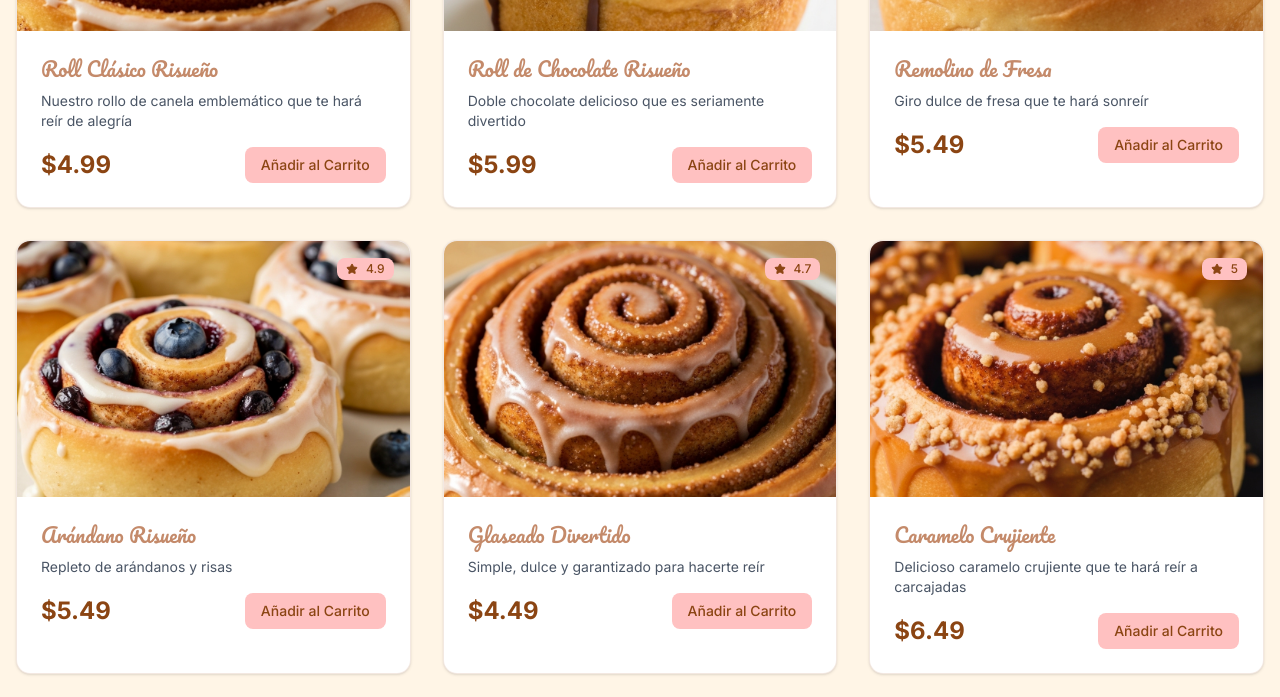
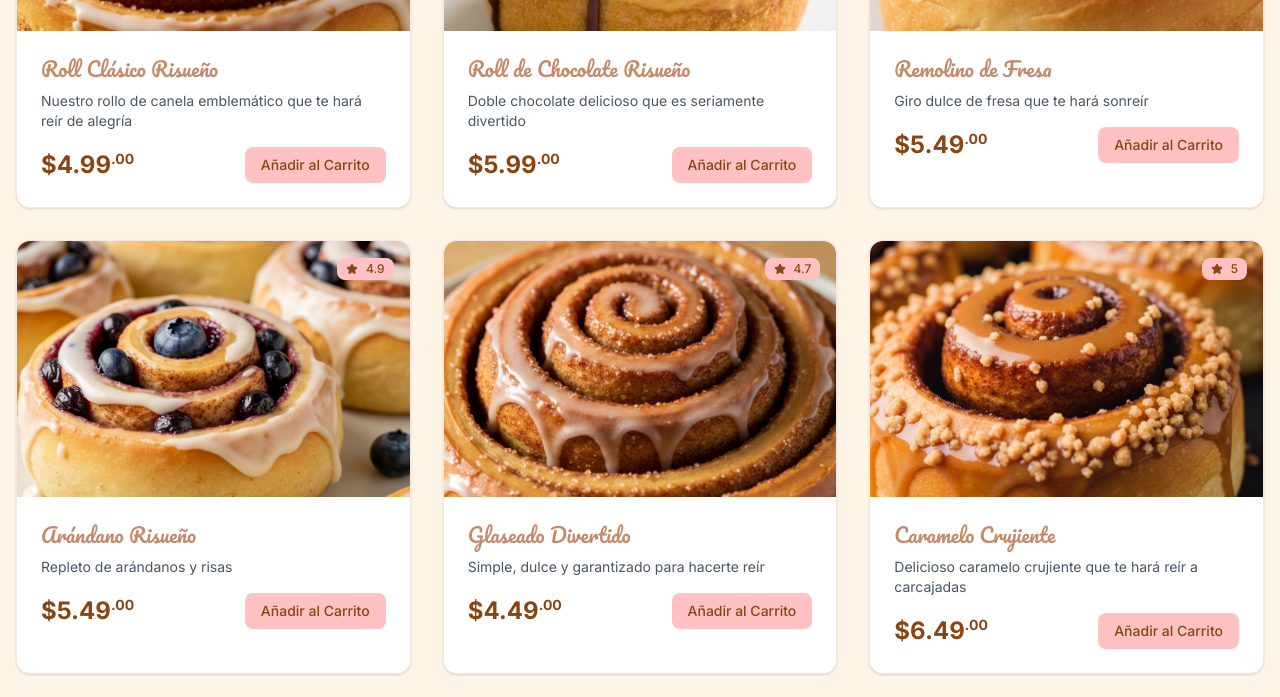
Before and after one commit to abimael92/Funny-Rolls, a Next.js app: page / in a window 1280 px wide. Shown: the part 1380-2077 px from the top of the page. Built offline with nearby package versions, Linux system fonts and the light colour scheme.

Commit message:
Traducción de MenuSection al español, actualización de nombres de productos y descripciones

```diff
--- a/components/sections/MenuSection.tsx
+++ b/components/sections/MenuSection.tsx
@@ -51,7 +51,7 @@ export function MenuSection({ products, addToCart }: MenuSectionProps) {
               <h3 className="font-cursive text-xl text-[#C48A6A] mb-2">{product.name}</h3>
               <p className="text-gray-600 mb-4 text-sm">{product.description}</p>
               <div className="flex items-center justify-between">
-                <span className="text-2xl font-bold text-[#8B4513]">${product.price}</span>
+                <span className="text-2xl font-bold text-[#8B4513]">${product.price}<span className="text-sm align-super">.00</span></span>
                 <Button
                   onClick={() => addToCart(product)}
                   className="bg-[#FFC1C1] hover:bg-[#C48A6A] text-[#8B4513] hover:text-white transform hover:scale-105 transition-all duration-200"
```
